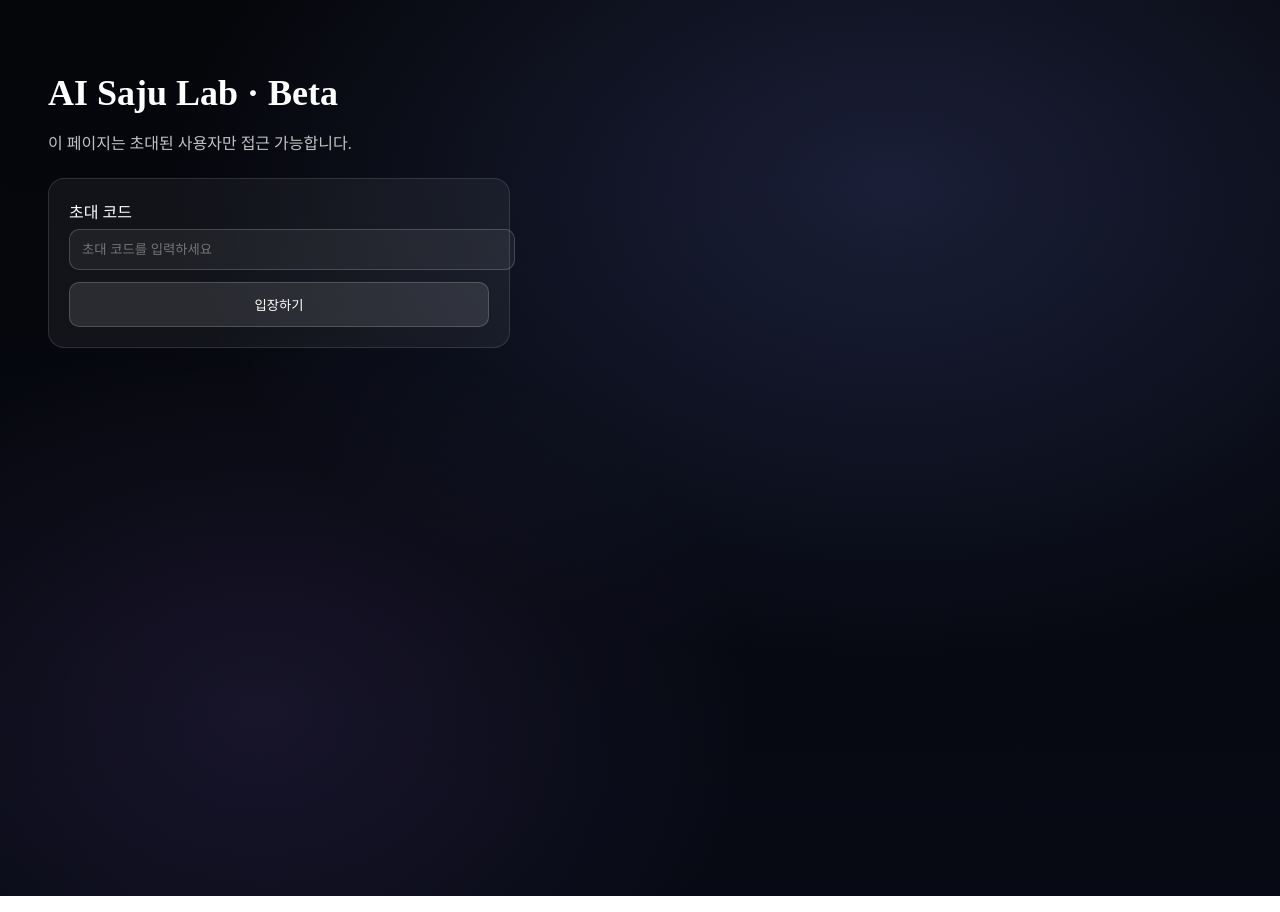
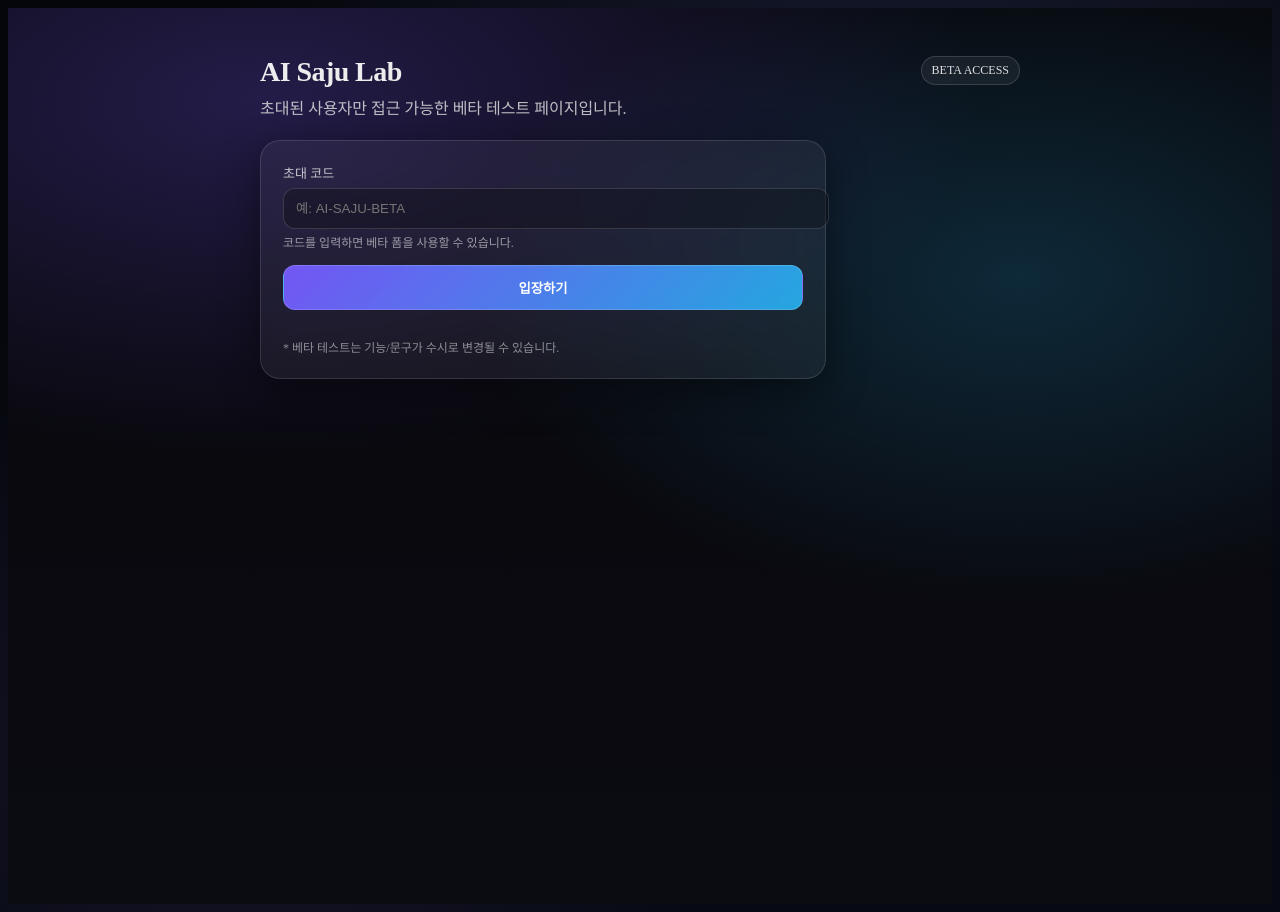
Before and after one commit to qlfhd1-ops/ai-saju-lab-app, a Next.js app: page /beta in a window 1280 px wide. Built offline with nearby package versions, Linux system fonts and the light colour scheme.

Commit message:
Update page.tsx

```diff
--- a/app/beta/page.tsx
+++ b/app/beta/page.tsx
@@ -13,23 +13,148 @@ type FormState = {
   notes: string;
 };
 
-const inputStyle: React.CSSProperties = {
+const styles = {
+  page: {
+    minHeight: "100vh",
+    color: "#EDEDED",
+    background:
+      "radial-gradient(1200px 600px at 20% 10%, rgba(120, 90, 255, 0.25), transparent 60%)," +
+      "radial-gradient(1000px 600px at 80% 30%, rgba(40, 190, 255, 0.18), transparent 55%)," +
+      "linear-gradient(180deg, #07070B 0%, #0B0B12 100%)",
+    padding: "48px 20px",
+  } as React.CSSProperties,
+
+  shell: {
+    maxWidth: 760,
+    margin: "0 auto",
+  } as React.CSSProperties,
+
+  header: {
+    display: "flex",
+    alignItems: "flex-start",
+    justifyContent: "space-between",
+    gap: 16,
+    marginBottom: 18,
+  } as React.CSSProperties,
+
+  brand: {
+    fontSize: 28,
+    fontWeight: 800,
+    letterSpacing: "-0.02em",
+    margin: 0,
+  } as React.CSSProperties,
+
+  sub: {
+    opacity: 0.78,
+    marginTop: 8,
+    marginBottom: 0,
+    lineHeight: 1.6,
+  } as React.CSSProperties,
+
+  badge: {
+    fontSize: 12,
+    padding: "6px 10px",
+    borderRadius: 999,
+    border: "1px solid rgba(255,255,255,0.14)",
+    background: "rgba(255,255,255,0.06)",
+    color: "rgba(255,255,255,0.85)",
+    whiteSpace: "nowrap",
+  } as React.CSSProperties,
+
+  card: {
+    borderRadius: 20,
+    border: "1px solid rgba(255,255,255,0.12)",
+    background: "rgba(255,255,255,0.05)",
+    boxShadow: "0 12px 40px rgba(0,0,0,0.45)",
+    backdropFilter: "blur(10px)",
+  } as React.CSSProperties,
+
+  cardPad: {
+    padding: 22,
+  } as React.CSSProperties,
+
+  grid: {
+    display: "grid",
+    gridTemplateColumns: "1fr",
+    gap: 14,
+  } as React.CSSProperties,
+
+  twoCol: {
+    display: "grid",
+    gridTemplateColumns: "1fr 1fr",
+    gap: 12,
+  } as React.CSSProperties,
+
+  label: {
+    fontSize: 13,
+    opacity: 0.8,
+    marginBottom: 6,
+  } as React.CSSProperties,
+
+  input: {
     width: "100%",
-  padding: 12,
-  borderRadius: 10,
-  border: "1px solid rgba(255,255,255,0.18)",
-  background: "rgba(255,255,255,0.06)",
+    padding: "12px 12px",
+    borderRadius: 12,
+    border: "1px solid rgba(255,255,255,0.14)",
+    background: "rgba(10,10,16,0.35)",
     color: "#fff",
     outline: "none",
-};
+  } as React.CSSProperties,
 
-const buttonStyle: React.CSSProperties = {
+  hint: {
+    marginTop: 6,
+    fontSize: 12,
+    opacity: 0.6,
+    lineHeight: 1.4,
+  } as React.CSSProperties,
+
+  row: {
+    display: "flex",
+    gap: 10,
+    flexWrap: "wrap",
+    marginTop: 14,
+  } as React.CSSProperties,
+
+  btn: {
     padding: "12px 14px",
-  borderRadius: 10,
-  border: "1px solid rgba(255,255,255,0.18)",
-  background: "rgba(255,255,255,0.10)",
+    borderRadius: 12,
+    border: "1px solid rgba(255,255,255,0.14)",
+    background: "rgba(255,255,255,0.08)",
     color: "#fff",
     cursor: "pointer",
+    fontWeight: 700,
+  } as React.CSSProperties,
+
+  btnPrimary: {
+    background:
+      "linear-gradient(135deg, rgba(120,90,255,0.95) 0%, rgba(40,190,255,0.85) 100%)",
+    border: "1px solid rgba(255,255,255,0.16)",
+  } as React.CSSProperties,
+
+  btnGhost: {
+    background: "transparent",
+  } as React.CSSProperties,
+
+  divider: {
+    height: 1,
+    background: "rgba(255,255,255,0.10)",
+    margin: "18px 0",
+  } as React.CSSProperties,
+
+  resultBox: {
+    whiteSpace: "pre-wrap",
+    padding: 16,
+    borderRadius: 16,
+    border: "1px solid rgba(255,255,255,0.12)",
+    background: "rgba(255,255,255,0.04)",
+    lineHeight: 1.65,
+  } as React.CSSProperties,
+
+  footerNote: {
+    marginTop: 14,
+    fontSize: 12,
+    opacity: 0.55,
+  } as React.CSSProperties,
 };
 
 export default function BetaPage() {
@@ -84,117 +209,187 @@ export default function BetaPage() {
     setResult("");
   };
 
+  const copyResult = async () => {
+    if (!result) return;
+    try {
+      await navigator.clipboard.writeText(result);
+      alert("결과를 복사했습니다.");
+    } catch {
+      alert("복사에 실패했습니다.");
+    }
+  };
+
   if (!authorized) {
     return (
-      <main style={{ minHeight: "100vh", padding: 40, color: "#fff" }}>
-        <h1 style={{ fontSize: 36, marginBottom: 12 }}>AI Saju Lab · Beta</h1>
-        <p style={{ opacity: 0.75, marginBottom: 24 }}>
-          이 페이지는 초대된 사용자만 접근 가능합니다.
-        </p>
+      <main style={styles.page}>
+        <div style={styles.shell}>
+          <div style={styles.header}>
+            <div>
+              <h1 style={styles.brand}>AI Saju Lab</h1>
+              <p style={styles.sub}>초대된 사용자만 접근 가능한 베타 테스트 페이지입니다.</p>
+            </div>
+            <span style={styles.badge}>BETA ACCESS</span>
+          </div>
 
-        <div
-          style={{
-            maxWidth: 420,
-            padding: 20,
-            borderRadius: 16,
-            border: "1px solid rgba(255,255,255,0.12)",
-            background: "rgba(255,255,255,0.05)",
-          }}
-        >
-          <label style={{ display: "block", marginBottom: 12 }}>
-            <div style={{ marginBottom: 6 }}>초대 코드</div>
+          <div style={{ ...styles.card, ...styles.cardPad, maxWidth: 520 }}>
+            <div style={styles.grid}>
+              <div>
+                <div style={styles.label}>초대 코드</div>
                 <input
                   value={invite}
                   onChange={(e) => setInvite(e.target.value)}
-              placeholder="초대 코드를 입력하세요"
-              style={inputStyle}
+                  placeholder="예: AI-SAJU-BETA"
+                  style={styles.input}
                 />
-          </label>
+                <div style={styles.hint}>코드를 입력하면 베타 폼을 사용할 수 있습니다.</div>
+              </div>
 
               <button
                 onClick={() => {
                   if (invite === INVITE_CODE) setAuthorized(true);
                   else alert("초대 코드가 올바르지 않습니다.");
                 }}
-            style={{ ...buttonStyle, width: "100%" }}
+                style={{ ...styles.btn, ...styles.btnPrimary, width: "100%" }}
               >
                 입장하기
               </button>
+
+              <div style={styles.footerNote}>
+                * 베타 테스트는 기능/문구가 수시로 변경될 수 있습니다.
+              </div>
+            </div>
+          </div>
         </div>
       </main>
     );
   }
 
-  // ✅ authorized = true 화면
   return (
-    <main style={{ minHeight: "100vh", padding: 40, color: "#fff", maxWidth: 720, margin: "0 auto" }}>
-      <h1 style={{ fontSize: 28, marginBottom: 16 }}>AI 사주 랩 (Beta)</h1>
+    <main style={styles.page}>
+      <div style={styles.shell}>
+        <div style={styles.header}>
+          <div>
+            <h1 style={styles.brand}>AI Saju Lab · Beta</h1>
+            <p style={styles.sub}>
+              최소 입력(이름, 생년월일)만으로 테스트 가능합니다. (추후 AI 연결 예정)
+            </p>
+          </div>
+          <button
+            onClick={() => setAuthorized(false)}
+            style={{ ...styles.btn, ...styles.btnGhost }}
+            title="초대코드 화면으로"
+          >
+            나가기
+          </button>
+        </div>
 
-      <div style={{ display: "grid", gap: 12, marginBottom: 16 }}>
+        <div style={{ ...styles.card, ...styles.cardPad }}>
+          <div style={styles.grid}>
+            <div>
+              <div style={styles.label}>이름 *</div>
               <input
                 value={form.name}
                 onChange={(e) => onChange("name", e.target.value)}
-          placeholder="이름"
-          style={inputStyle}
+                placeholder="예: 홍길동"
+                style={styles.input}
               />
+            </div>
+
+            <div style={styles.twoCol}>
+              <div>
+                <div style={styles.label}>생년월일 *</div>
                 <input
                   value={form.birthDate}
                   onChange={(e) => onChange("birthDate", e.target.value)}
-          placeholder="생년월일 (YYYY-MM-DD)"
-          style={inputStyle}
+                  placeholder="YYYY-MM-DD"
+                  style={styles.input}
                 />
+                <div style={styles.hint}>예: 1990-01-01</div>
+              </div>
+              <div>
+                <div style={styles.label}>태어난 시간 (선택)</div>
                 <input
                   value={form.birthTime}
                   onChange={(e) => onChange("birthTime", e.target.value)}
-          placeholder="태어난 시간 (HH:MM) (선택)"
-          style={inputStyle}
+                  placeholder="HH:MM"
+                  style={styles.input}
                 />
+                <div style={styles.hint}>예: 09:30</div>
+              </div>
+            </div>
+
+            <div style={styles.twoCol}>
+              <div>
+                <div style={styles.label}>성별</div>
                 <select
                   value={form.gender}
                   onChange={(e) => onChange("gender", e.target.value as FormState["gender"])}
-          style={inputStyle}
+                  style={styles.input}
                 >
                   <option value="female">여성</option>
                   <option value="male">남성</option>
                   <option value="other">기타</option>
                 </select>
+              </div>
+              <div>
+                <div style={styles.label}>지역 (선택)</div>
                 <input
                   value={form.location}
                   onChange={(e) => onChange("location", e.target.value)}
-          placeholder="지역 (선택)"
-          style={inputStyle}
+                  placeholder="예: 부산 / 서울"
+                  style={styles.input}
                 />
+              </div>
+            </div>
+
+            <div>
+              <div style={styles.label}>메모 (선택)</div>
               <textarea
                 value={form.notes}
                 onChange={(e) => onChange("notes", e.target.value)}
-          placeholder="메모 (선택)"
+                placeholder="예: 요즘 일/관계가 복잡해서 방향이 필요해요."
                 rows={4}
-          style={inputStyle}
+                style={styles.input}
               />
             </div>
 
-      <div style={{ display: "flex", gap: 10, marginBottom: 16 }}>
-        <button onClick={onSubmit} disabled={!canSubmit} style={{ ...buttonStyle, opacity: canSubmit ? 1 : 0.5 }}>
+            <div style={styles.row}>
+              <button
+                onClick={onSubmit}
+                disabled={!canSubmit}
+                style={{
+                  ...styles.btn,
+                  ...styles.btnPrimary,
+                  opacity: canSubmit ? 1 : 0.45,
+                  cursor: canSubmit ? "pointer" : "not-allowed",
+                }}
+              >
                 운세 생성
               </button>
-        <button onClick={onReset} style={buttonStyle}>
+              <button onClick={onReset} style={styles.btn}>
                 초기화
+              </button>
+              <button onClick={copyResult} style={styles.btn} disabled={!result}>
+                결과 복사
               </button>
             </div>
 
-      {result && (
-        <pre
-          style={{
-            whiteSpace: "pre-wrap",
-            padding: 16,
-            borderRadius: 16,
-            border: "1px solid rgba(255,255,255,0.12)",
-            background: "rgba(255,255,255,0.05)",
-          }}
-        >
-          {result}
-        </pre>
+            <div style={styles.divider} />
+
+            {result ? (
+              <div style={styles.resultBox}>{result}</div>
+            ) : (
+              <div style={{ opacity: 0.65, lineHeight: 1.6 }}>
+                결과는 여기에 표시됩니다. 먼저 입력 후 <b>운세 생성</b>을 눌러보세요.
+              </div>
             )}
+
+            <div style={styles.footerNote}>
+              * 개인정보는 현재 저장하지 않는 형태(프론트 단 더미)로 테스트 중입니다.
+            </div>
+          </div>
+        </div>
+      </div>
     </main>
   );
 }
```
Lines whose indentation alone changed are shown as unchanged.
